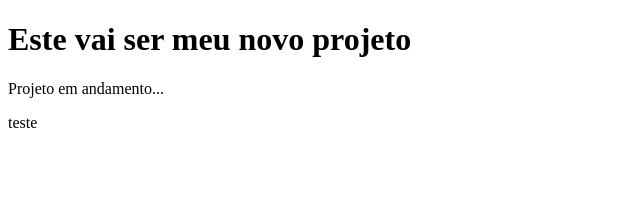
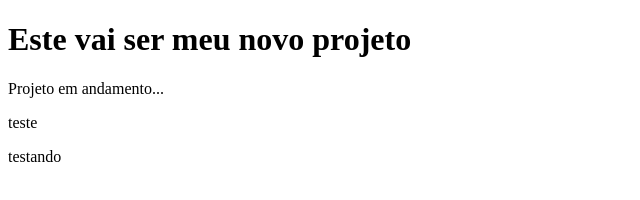
Before and after one commit to Lucaslandivar/Weather-app, a plain HTML site: page index.html in a window 1280 px wide. Shown: the full height of the page, 0-640 px from the left. Drawn offline with Linux system fonts and the light colour scheme.

Commit message:
Update content in index.html

```diff
--- a/index.html
+++ b/index.html
@@ -9,5 +9,6 @@
     <h1>Este vai ser meu novo projeto</h1>
     <p>Projeto em andamento...</p>
     <p>teste</p>
+    <p>testando</p>
 </body>
 </html>
```
